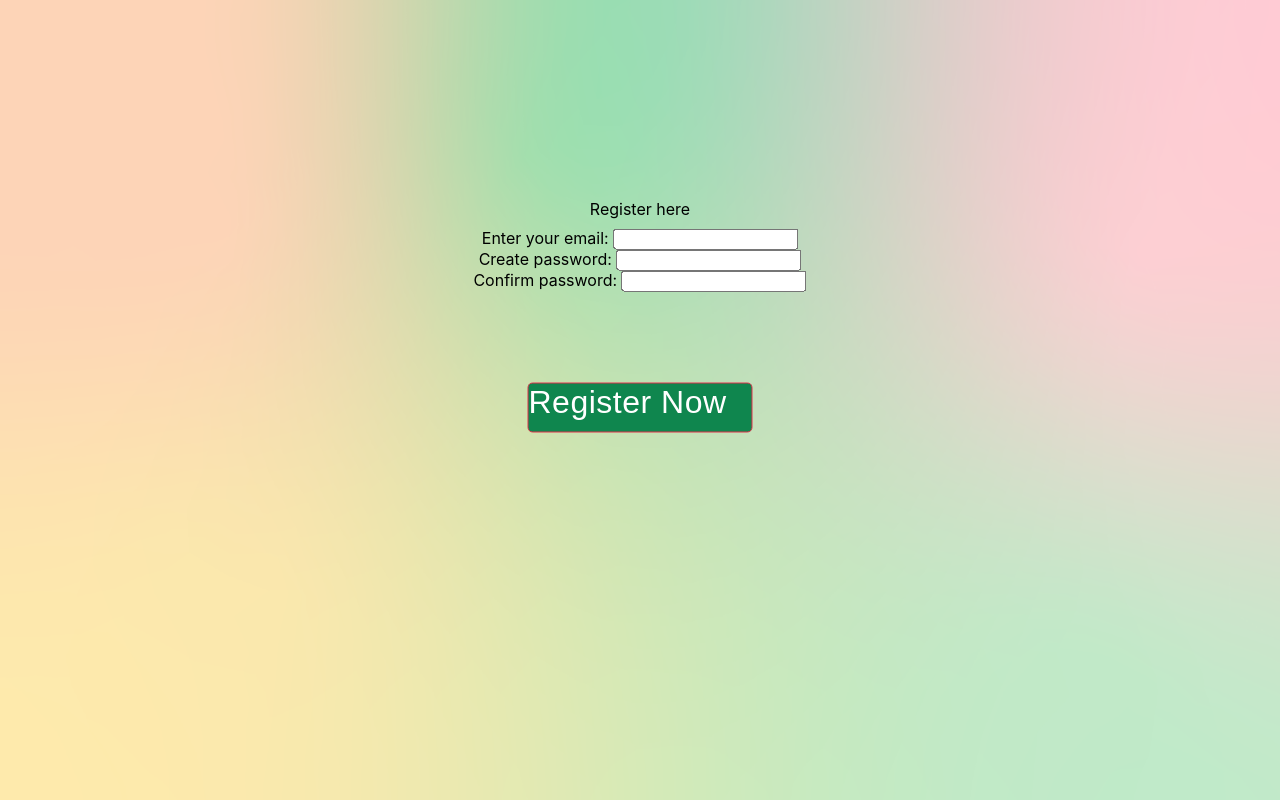
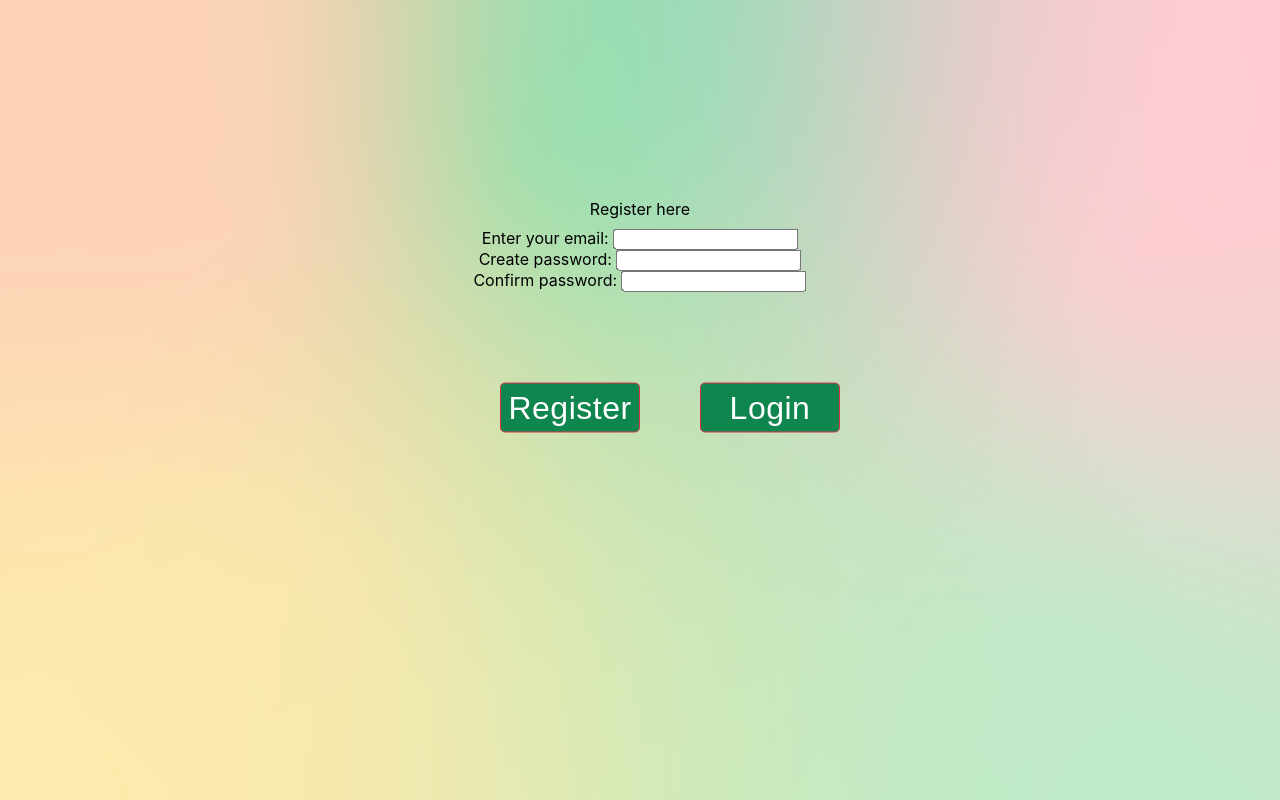
Before and after one commit to jared-baker99/Shellhacks_2023, a React (Create React App) app: page / in a window 1280 px wide. Built offline with nearby package versions, Linux system fonts and the light colour scheme.

Commit message:
login and register Pages

```diff
--- a/src/App.css
+++ b/src/App.css
@@ -1,6 +1,6 @@
 @import url('https://fonts.googleapis.com/css2?family=Source+Sans+3:ital,wght@1,300&display=swap');
 .customButton {
-  width: 225px;
+  width: 140px;
   height: 50px;
   letter-spacing: 0.5px;
   background-color: #0f864e;
@@ -9,8 +9,8 @@
   border: 1.5px solid #E0314B;
   border-radius: 5px;
   cursor: pointer;
-  display: flex;
   margin-top: 15px;
+  margin-left: 60px;
   padding: 0;
   vertical-align: middle;
   text-align: center;
--- a/src/App.js
+++ b/src/App.js
@@ -13,7 +13,7 @@ function App() {
       <Routes>
         <Route path="/" index element={<Register />} />
         <Route path="/home" index element={<HomePage />} />
-        <Route path="/register" index element={<Login />} />
+        <Route path="/login" index element={<Login />} />
       </Routes>
     </BrowserRouter>
   );
--- a/src/Pages/Register.js
+++ b/src/Pages/Register.js
@@ -11,7 +11,10 @@ const Register = () =>
     {
         if((userEmail.value !== '') && (userPassword.value === confirmPassword.value)){
             alert('You have successfully registered');
+            window.location.href = "/home";
 
+        }else if (event.target.name === "Login"){
+            window.location.href = "/login";
         }else{
             alert("Please give correct authentication");
         }
@@ -37,7 +40,7 @@ const Register = () =>
                 <br></br>
             </div>
             <div className='buttons'>
-                    <ButtonGroup buttons={["Register Now"]}
+                    <ButtonGroup buttons={["Register", "Login"]}
                         doSomethingAfterClick={printButtonLabel}
                     />
                 </div>
```
